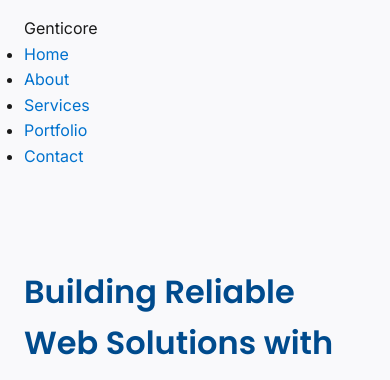
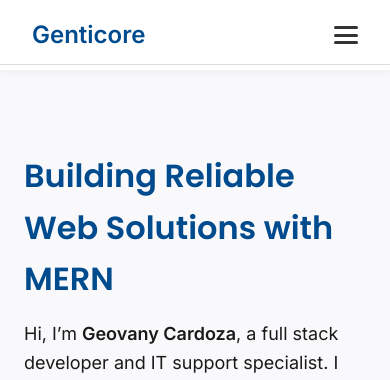
Before and after one commit to Geovany87/genticore-website, a React (Vite) app: page / in a window 390 px wide. Shown: the top 380 px of the page. Built offline with nearby package versions, Linux system fonts and the light colour scheme.

Commit message:
Enhance responsive header with sticky nav and hamburger menu (Penn LPS best practices)

```diff
--- a/src/components/Header.jsx
+++ b/src/components/Header.jsx
@@ -1,33 +1,41 @@
-// src/components/Header.jsx
 import React, { useState } from "react";
 import "../styles/header.css";
 
-function Header() {
-  const [isOpen, setIsOpen] = useState(false);
+export default function Header() {
+  const [menuOpen, setMenuOpen] = useState(false);
 
-  const toggleMenu = () => {
-    setIsOpen(!isOpen);
-  };
+  const toggleMenu = () => setMenuOpen(!menuOpen);
+  const closeMenu = () => setMenuOpen(false);
 
   return (
     <header className="header">
-      <div className="logo">Genticore</div>
-      <nav className={`nav ${isOpen ? "active" : ""}`}>
-        <ul>
-          <li><a href="#hero" onClick={() => setIsOpen(false)}>Home</a></li>
-          <li><a href="#about" onClick={() => setIsOpen(false)}>About</a></li>
-          <li><a href="#services" onClick={() => setIsOpen(false)}>Services</a></li>
-          <li><a href="#portfolio" onClick={() => setIsOpen(false)}>Portfolio</a></li>
-          <li><a href="#contact" onClick={() => setIsOpen(false)}>Contact</a></li>
-        </ul>
-      </nav>
-      <div className={`hamburger ${isOpen ? "open" : ""}`} onClick={toggleMenu}>
-        <span></span>
-        <span></span>
-        <span></span>
+      <div className="header__container">
+        <div className="header__logo">
+          <a href="#hero" onClick={closeMenu}>Genticore</a>
+        </div>
+
+        {/* Hamburger menu for mobile */}
+        <button
+          className={`header__toggle ${menuOpen ? "active" : ""}`}
+          onClick={toggleMenu}
+          aria-label="Toggle navigation"
+        >
+          <span></span>
+          <span></span>
+          <span></span>
+        </button>
+
+        {/* Navigation Links */}
+        <nav className={`header__nav ${menuOpen ? "open" : ""}`}>
+          <ul>
+            <li><a href="#hero" onClick={closeMenu}>Home</a></li>
+            <li><a href="#about" onClick={closeMenu}>About</a></li>
+            <li><a href="#services" onClick={closeMenu}>Services</a></li>
+            <li><a href="#portfolio" onClick={closeMenu}>Portfolio</a></li>
+            <li><a href="#contact" onClick={closeMenu}>Contact</a></li>
+          </ul>
+        </nav>
       </div>
     </header>
   );
 }
-
-export default Header;
--- a/src/styles/header.css
+++ b/src/styles/header.css
@@ -1,61 +1,110 @@
-@import "./variables.css";
-
-/* ---------- HEADER ---------- */
-header {
-  background: var(--color-bg);
-  box-shadow: var(--shadow-soft);
+.header {
   position: sticky;
   top: 0;
+  width: 100%;
+  background: var(--color-surface, #ffffff);
+  box-shadow: 0 2px 8px rgba(0, 0, 0, 0.05);
   z-index: 1000;
-  padding: 1rem 1.5rem;
 }
 
-.navbar {
+.header__container {
+  max-width: 1200px;
+  margin: 0 auto;
+  padding: 1rem 2rem;
   display: flex;
   align-items: center;
   justify-content: space-between;
-  max-width: 1200px;
-  margin: 0 auto;
 }
 
-.navbar-logo img {
-  height: 40px;
-  width: auto;
+.header__logo a {
+  font-size: 1.5rem;
+  font-weight: 700;
+  color: var(--color-primary, #004aad);
+  text-decoration: none;
 }
 
-.nav-links {
-  display: none;
+.header__nav ul {
+  display: flex;
   list-style: none;
   gap: 2rem;
+  margin: 0;
+  padding: 0;
 }
 
-.nav-links a {
+.header__nav a {
+  color: var(--color-text, #333);
+  font-weight: 500;
   text-decoration: none;
-  color: var(--color-text);
-  font-weight: 500;
-  transition: color 0.3s ease;
+  transition: color 0.2s ease;
 }
 
-.nav-links a:hover {
-  color: var(--color-accent);
+.header__nav a:hover,
+.header__nav a:focus {
+  color: var(--color-primary, #004aad);
 }
 
-.menu-toggle {
-  display: block;
+/* Hamburger Button */
+.header__toggle {
+  display: none;
+  flex-direction: column;
+  justify-content: space-between;
+  width: 24px;
+  height: 18px;
   background: none;
   border: none;
-  font-size: 1.5rem;
-  color: var(--color-text);
   cursor: pointer;
+  padding: 0;
 }
 
-/* ---------- RESPONSIVE ---------- */
-@media (min-width: 768px) {
-  .menu-toggle {
-    display: none;
+.header__toggle span {
+  display: block;
+  width: 100%;
+  height: 3px;
+  background-color: var(--color-text, #333);
+  border-radius: 2px;
+  transition: all 0.3s ease;
+}
+
+.header__toggle.active span:nth-child(1) {
+  transform: translateY(7.5px) rotate(45deg);
+}
+.header__toggle.active span:nth-child(2) {
+  opacity: 0;
+}
+.header__toggle.active span:nth-child(3) {
+  transform: translateY(-7.5px) rotate(-45deg);
+}
+
+/* Responsive Navigation */
+@media (max-width: 768px) {
+  .header__toggle {
+    display: flex;
   }
 
-  .nav-links {
-    display: flex;
+  .header__nav {
+    position: absolute;
+    top: 64px;
+    left: 0;
+    width: 100%;
+    background: var(--color-surface, #ffffff);
+    border-top: 1px solid #ddd;
+    max-height: 0;
+    overflow: hidden;
+    transition: max-height 0.3s ease;
+  }
+
+  .header__nav.open {
+    max-height: 300px;
+  }
+
+  .header__nav ul {
+    flex-direction: column;
+    align-items: center;
+    padding: 1rem 0;
+    gap: 1.5rem;
+  }
+
+  .header__nav a {
+    font-size: 1.1rem;
   }
 }
```
